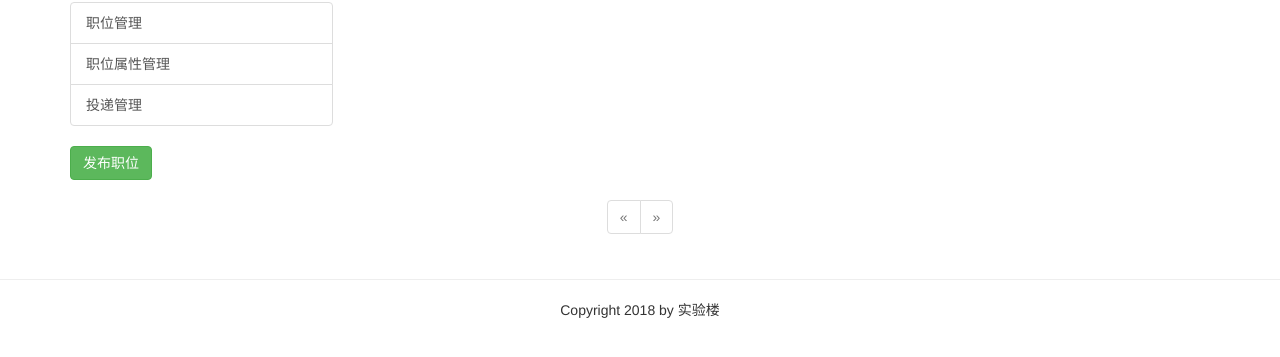
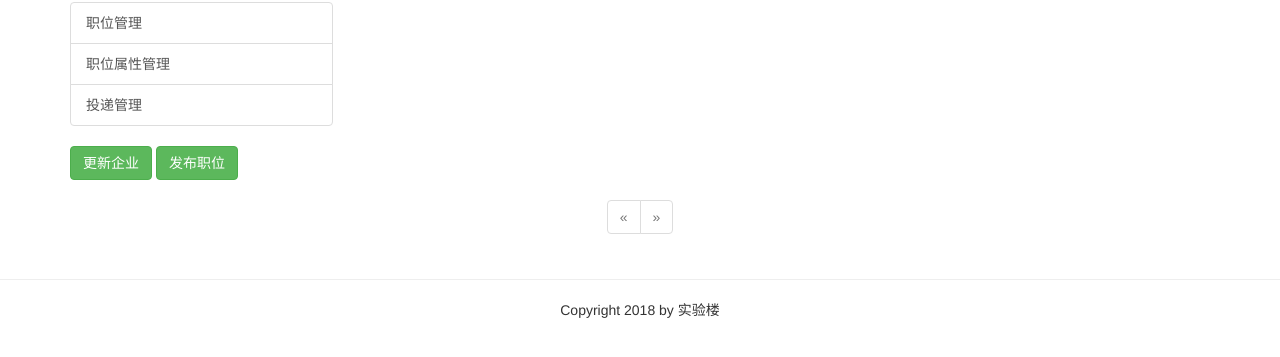
Before and after one commit to LouPlus/jobplus9-3, a Flask app: template jobplus/templates/company/admin.html in a window 1280 px wide. Shown: the part 110-467 px from the top of the page. Run offline with Flask 2, Linux system fonts and the light colour scheme; the template is opened without the code that fills it: values that come from a table or form of the project are taken from there, others are empty; some libraries are stand-ins or nearby versions.

Commit message:
Jobdev 给企业加个跳过配置和更新配置的入口 (#72)
* fix #12 修复职位列表页面 翻页条与相邻元素挤压在一行的问题

* # 职位列表引入main.css

* # main.css已正确识别

* fix #12 初步实现职位详情页面

* fix #12 准备将职位管理功能与公司对接起来

* 实现首页最新加入公司列表

* 完成首页的最新9个企业展示, 完成企业对职业的管理逻辑

* 准备求职者投递

* 初步完成求职者简历投递

* 解决冲突2

* 初步完成公司详情页面

* 添加pymsql库

* 还原company目录

* 删除job目录下的company

* 完成职位上下线管理和投档收拒处理

* 修复上传bug和优化职位属性页面

* 修复小bug

* 完成管理员职位管理和企业管理, 并增加分页条

* 修复小的bug

* 初步实现个人主页上传简历

* 完善求职者个人主页

* '修复企业配置bug'

* '前端优化'

* 完善企业管理

```diff
--- a/jobplus/templates/company/admin.html
+++ b/jobplus/templates/company/admin.html
@@ -26,7 +26,7 @@
       <a href="{{ url_for('company.delievery')}}" class="list-group-item">投递管理</a>
     </div>
 
-
+<a href="{{ url_for( 'company.profile') }}" type="button" class="btn btn-success btn-admin">更新企业</a>
 <a href="{{ url_for( 'company.addjob') }}" type="button" class="btn btn-success btn-admin">发布职位</a>
 
   </div>
```
